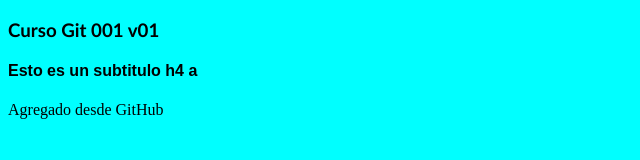
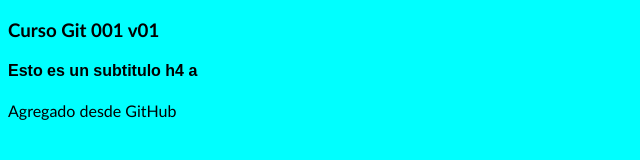
Before and after one commit to RiqueCr/CursoGitBasico, a plain HTML site: page index.html in a window 1280 px wide. Shown: the full height of the page, 0-640 px from the left. Drawn offline with Linux system fonts and the light colour scheme.

Commit message:
Update estilos.css

```diff
--- a/css/estilos.css
+++ b/css/estilos.css
@@ -9,3 +9,7 @@
 h4{
     font-family: arial;
 }
+
+p{
+    font-family: calibri;
+}
```
